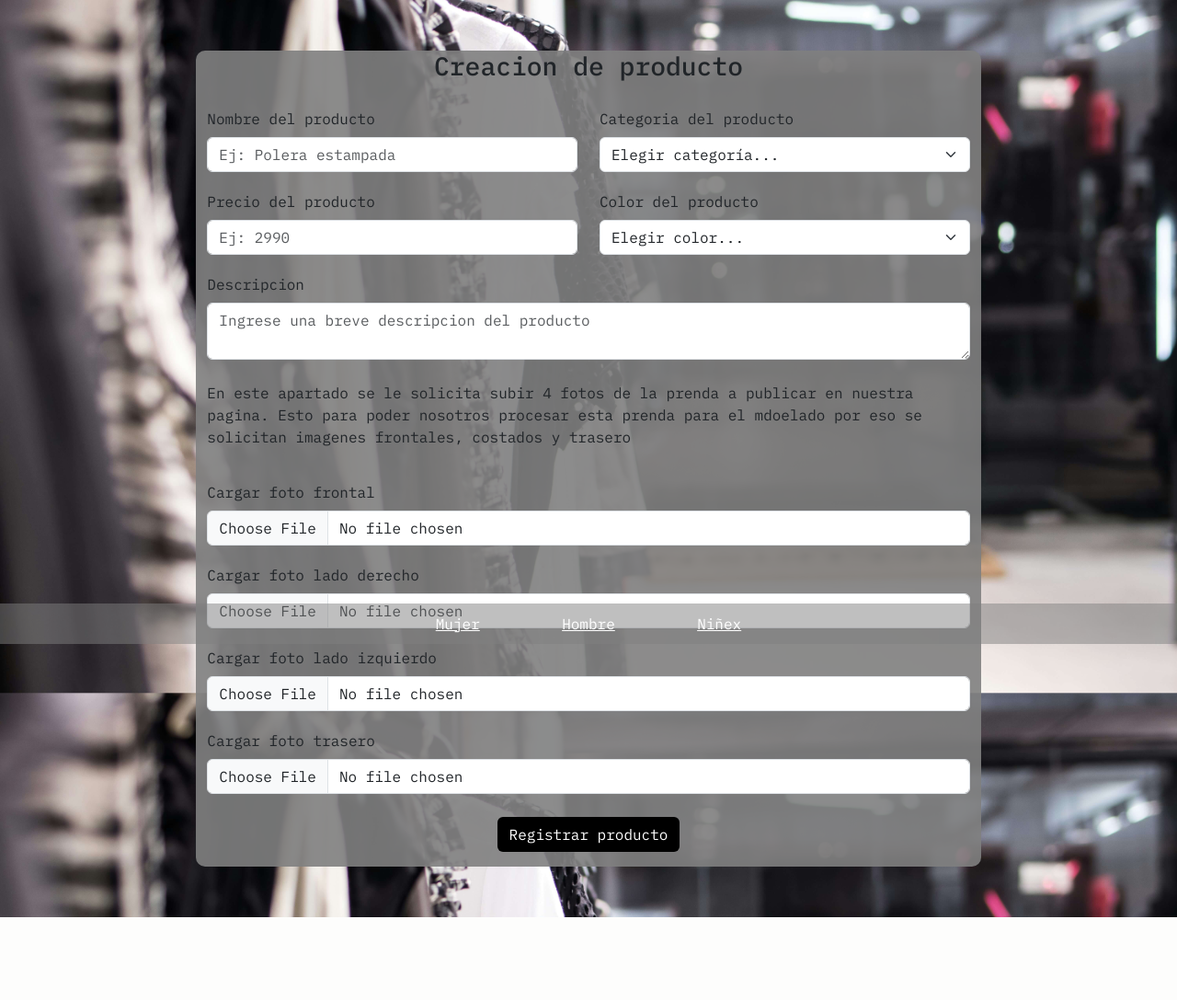
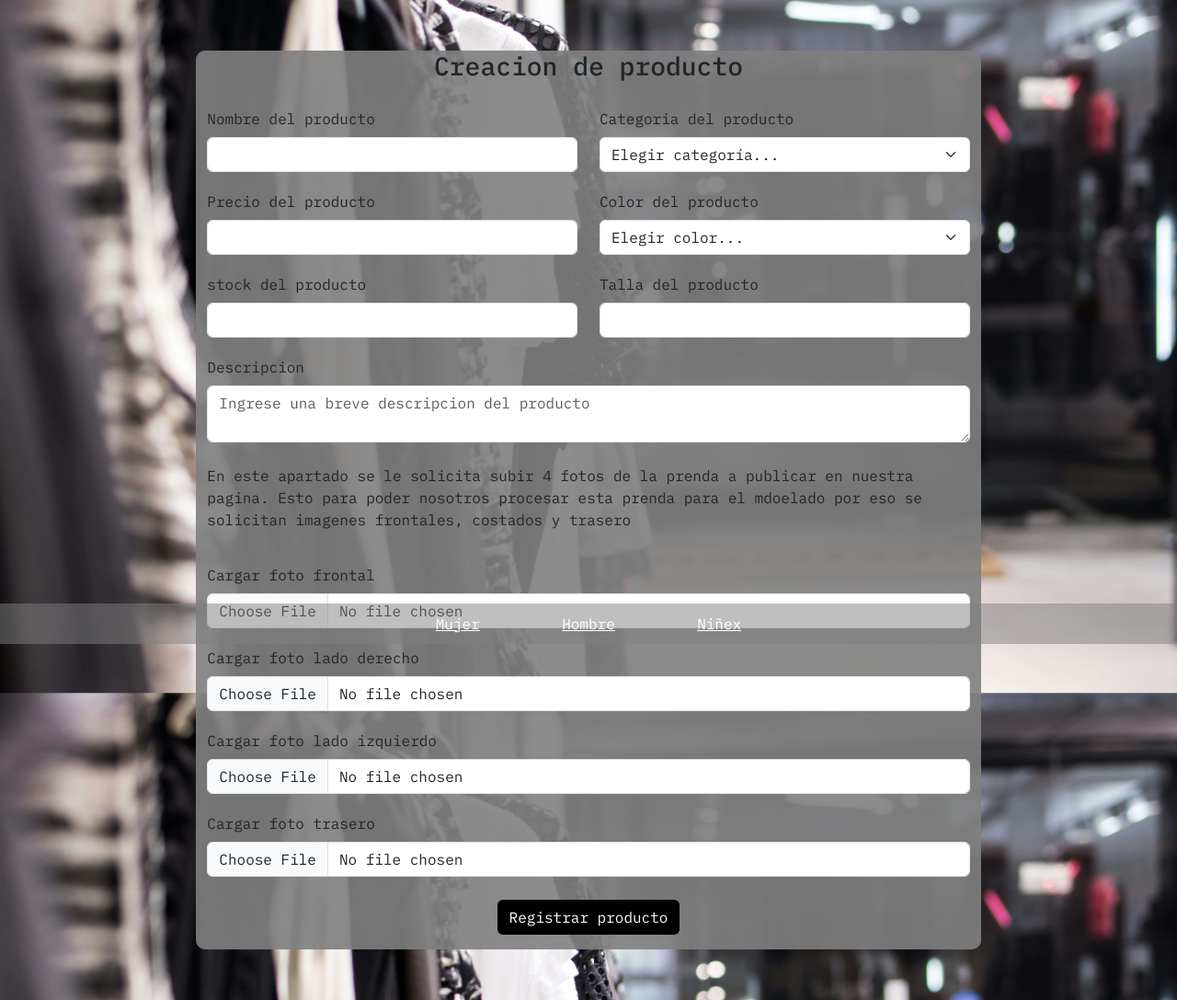
Before and after one commit to YuriDuran/StyleHub, a PHP site: page /cargar_producto.php in a window 1280 px wide. Shown: the part 100-1187 px from the top of the page at 92% size. Before the commit the page ends 1097 px from the top, so only its background shows below. Run offline with PHP 8.4, Linux system fonts and the light colour scheme; data that the repository does not hold is empty.

Commit message:
FUNCIONA

```diff
--- a/Programa/Outfit/cargar_producto.php
+++ b/Programa/Outfit/cargar_producto.php
@@ -1,29 +1,6 @@
 <?php
 require_once 'function.php';
 require_once 'conexion.php';
-
-// Procesar el formulario cuando se envía
-if ($_SERVER["REQUEST_METHOD"] == "POST") {
-    $nombre = $_POST['nombre'];
-    $descripcion = $_POST['descripcion'];
-    $precio = $_POST['precio'];
-    $categoria = $_POST['categoria'];
-
-    $color = $_POST['color'];
-
-    $imagenes = [
-        'frontal' => $_FILES['imagenF'],
-        'derecha' => $_FILES['imagenD'],
-        'izquierda' => $_FILES['imagenI'],
-        'trasera' => $_FILES['imagenT']
-    ];
-
-    if (guardarProducto($conexion, $nombre, $categoria, $precio, $color, $descripcion, $imagenes)) {
-        echo "<script>alert('Producto guardado con éxito');</script>";
-    } else {
-        echo "<script>alert('Error al guardar el producto');</script>";
-    }
-}
 
 // Consulta para obtener las categorías
 $query = "SELECT id_categoria, nombre_categoria FROM categorias";
@@ -48,12 +25,12 @@ $resultado = $conexion->query($query);
             <!-- Cuerpo Formulario -->
             <div class="col-md-8 fondoF">
                 <h3 class="text-center">Creacion de producto</h3>
-                <form action="">
+                <form action="logica/cargar_product.php" method="POST" enctype="multipart/form-data">
                     <div class="row">
                         <!-- Nombre del prodcuto -->
                         <div class="col-md-6">
-                            <label for="name" class="form-label">Nombre del producto</label>
-                            <input type="text" class="form-control" placeholder="Ej: Polera estampada" required>
+                            <label for="nombre" class="form-label">Nombre del producto</label>
+                            <input type="text" id="nombre" name="nombre" class="form-control" required>
                         </div>
                         <!-- Categoria del producto -->
                         <div class="col-md-6">
@@ -62,7 +39,7 @@ $resultado = $conexion->query($query);
                                 <option value="">Elegir categoría...</option>
                                 <?php
                                 // Llenar el select con las categorías
-                                while ($fila = mysqli_fetch_assoc($resultado)) {
+                                while ($fila = $resultado->fetch_assoc()) {
                                     echo "<option value='" . $fila['id_categoria'] . "'>" . $fila['nombre_categoria'] . "</option>";
                                 }
                                 ?>
@@ -71,50 +48,64 @@ $resultado = $conexion->query($query);
                                 ?>
                             </select>
                         </div>
+                        <!-- Precio del producto -->
                         <div class="col-md-6">
                             <label for="precio" class="form-label">Precio del producto</label>
-                            <input type="number" class="form-control" placeholder="Ej: 2990" required>
+                            <input type="number" id="precio" name="precio" class="form-control" step="0.01" required>
                         </div>
+                        <!-- Color del producto -->
                         <div class="col-md-6">
                             <label for="color" class="form-label">Color del producto</label>
                             <select name="color" id="color" class="form-select" required>
                                 <option value="">Elegir color...</option>
-                                <option value="1">Blanco</option>
-                                <option value="2">Negro</option>
-                                <option value="3">Rojo</option>
-                                <option value="4">Amarillo</option>
-                                <option value="5">Azul</option>
-                                <option value="6">Verde</option>
-                                <option value="7">Naranjo</option>
-                                <option value="8">Morado</option>
+                                <option value="Blanco">Blanco</option>
+                                <option value="Negro">Negro</option>
+                                <option value="Rojo">Rojo</option>
+                                <option value="Amarillo">Amarillo</option>
+                                <option value="Azul">Azul</option>
+                                <option value="Verde">Verde</option>
+                                <option value="Naranjo">Naranjo</option>
+                                <option value="Morado">Morado</option>
                             </select>
                         </div>
+                        <div class="col-md-6">
+                            <label for="stock" class="form-label">stock del producto</label>
+                            <input type="number" id="stock" name="stock" class="form-control" required>
+                        </div>
+
+                        <div class="col-md-6">
+                            <label for="talla" class="form-label">Talla del producto</label>
+                            <input type="text" id="talla" name="talla" class="form-control" required>
+                        </div>
+                        <!-- Descripcion del producto -->
                         <div class="col-md-12">
                             <label for="descripcion" class="form-label">Descripcion</label>
                             <textarea name="descripcion" id="descripcion" placeholder="Ingrese una breve descripcion del producto" class="form-control" required></textarea>
                         </div>
+                        <!-- Informacion del formulario -->
                         <div class="col-md-12 mt-4">
                             <p>En este apartado se le solicita subir 4 fotos de la prenda a publicar en nuestra pagina. Esto para poder nosotros procesar esta prenda para el mdoelado por eso se solicitan imagenes frontales, costados y trasero</p>
                         </div>
+                        <!-- Carga de todas las fotos del producto -->
                         <div class="col-md-12">
                             <label class="form-label" for="imagenF">Cargar foto frontal</label>
-                            <input type="file" class="form-control" id="foto" name="foto">
+                            <input type="file" class="form-control" id="imagenF" name="imagenF" required>
                         </div>
                         <div class="col-md-12">
                             <label class="form-label" for="imagenD">Cargar foto lado derecho</label>
-                            <input type="file" class="form-control" id="foto" name="foto">
+                            <input type="file" class="form-control" id="imagenD" name="imagenD" required>
                         </div>
                         <div class="col-md-12">
                             <label class="form-label" for="imagenI">Cargar foto lado izquierdo</label>
-                            <input type="file" class="form-control" id="foto" name="foto">
+                            <input type="file" class="form-control" id="imagenI" name="imagenI" required>
                         </div>
                         <div class="col-md-12">
                             <label class="form-label" for="imagenT">Cargar foto trasero</label>
-                            <input type="file" class="form-control" id="foto" name="foto">
+                            <input type="file" class="form-control" id="imagenT" name="imagenT" required>
                         </div>
 
                         <div class="col-md-12 text-center Cboton">
-                            <button class="btn enviar">Registrar producto</button>
+                            <button type="submit" class="btn enviar">Registrar producto</button>
                         </div>
                     </div>
 
--- a/Programa/Outfit/function.php
+++ b/Programa/Outfit/function.php
@@ -8,47 +8,3 @@ function render_template(string $template, string $css_file = 'index.css')
   $css_path = "Style/$css_file";
   require "Template/$template.php";
 }
-
-//Aqui se crea la funcion para guardar los datos de los productos en la BD
-
-
-function guardarProducto($conexion, $nombre, $categoria, $precio, $color, $descripcion, $imagenes) {
-    // Escapar los datos para prevenir inyección SQL
-    $nombre = $conexion->real_escape_string($nombre);
-    $categoria = $conexion->real_escape_string($categoria);
-    $precio = $conexion->real_escape_string($precio);
-    $color = $conexion->real_escape_string($color);
-    $descripcion = $conexion->real_escape_string($descripcion);
-
-    // Preparar la consulta SQL
-    $query = "INSERT INTO productos (nombre, id_categoria, precio, color, descripcion) VALUES ('$nombre', '$categoria', '$precio', '$color', '$descripcion')";
-
-    // Ejecutar la consulta
-    if ($conexion->query($query)) {
-        $id_producto = $conexion->insert_id;
-
-        // Guardar las imágenes
-        foreach ($imagenes as $tipo => $imagen) {
-            $ruta_imagen = guardarImagen($imagen, $id_producto, $tipo);
-            if ($ruta_imagen) {
-                $conexion->query("INSERT INTO imagenes_producto (id_producto, tipo, ruta) VALUES ('$id_producto', '$tipo', '$ruta_imagen')");
-            }
-        }
-
-        return true;
-    } else {
-        return false;
-    }
-}
-
-function guardarImagen($imagen, $id_producto, $tipo) {
-    $directorio = "img/productos/";
-    $nombre_archivo = $id_producto . "_" . $tipo . "_" . basename($imagen["name"]);
-    $ruta_completa = $directorio . $nombre_archivo;
-
-    if (move_uploaded_file($imagen["tmp_name"], $ruta_completa)) {
-        return $ruta_completa;
-    } else {
-        return false;
-    }
-}
```
Also changed, not shown: Programa/Outfit/logica/cargar_product.php (+52 -0 lines).
